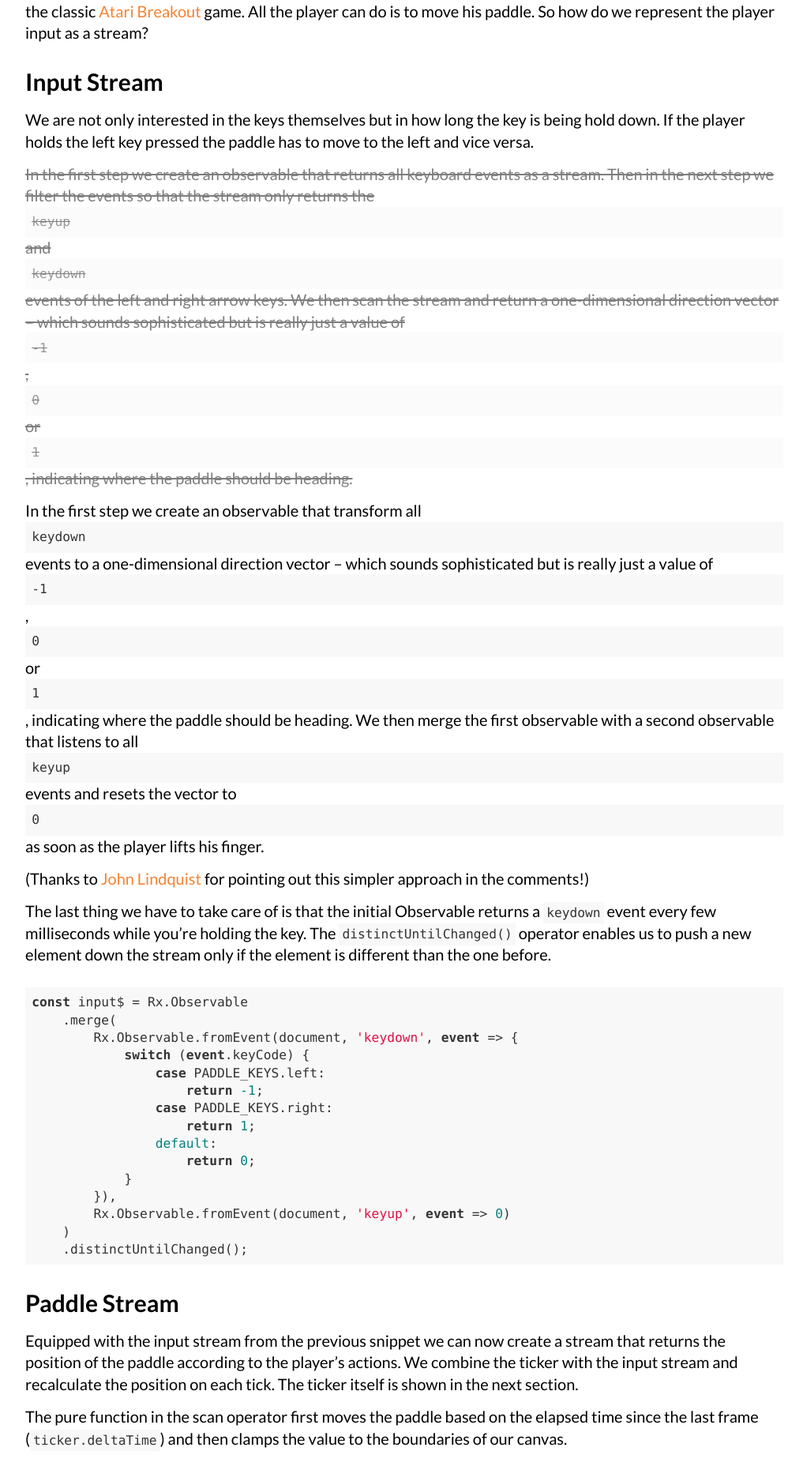
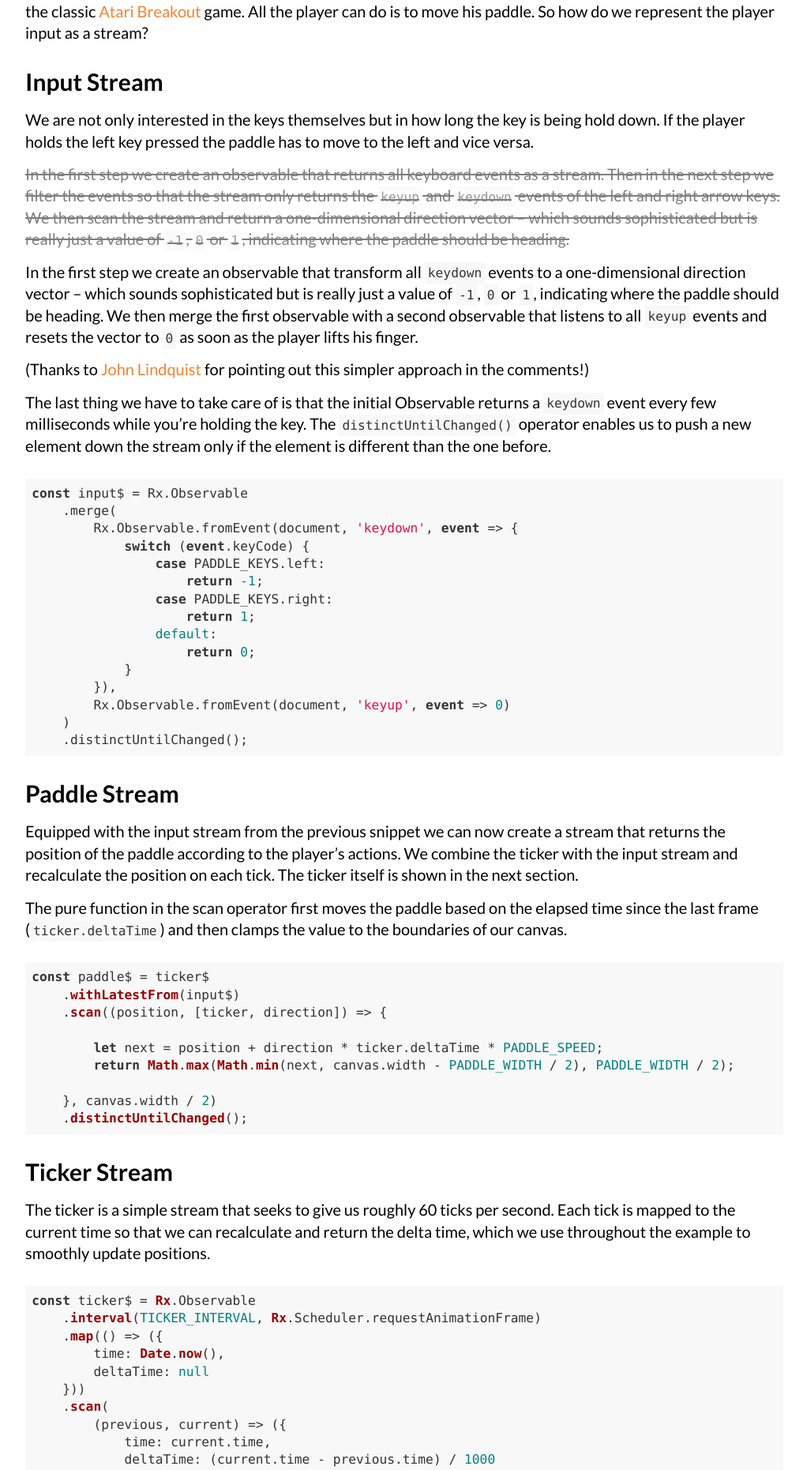
Before and after one commit to Lorti/manu.ninja, a Jekyll site: the page built from _posts/2016-04-17-functional-reactive-game-programming-rxjs-breakout.md, in a window 1280 px wide. Shown: the part 1012-2873 px from the top of the page at 79% size, without its empty margins (128-1145 px from the left). Built offline with Jekyll 4.4.1, drawn with Linux system fonts in a browser that asks for light colours; nearby versions of some CDN libraries; comment, search, counter and statistics services are not loaded.

Commit message:
specificity

```diff
--- a/_sass/components/_article.scss
+++ b/_sass/components/_article.scss
@@ -120,7 +120,9 @@
     }
 
     li > code,
-    p > code {
+    p > code,
+    p > del > code,
+    p > ins > code {
         display: inline;
         padding: .25em;
         white-space: nowrap;
```
